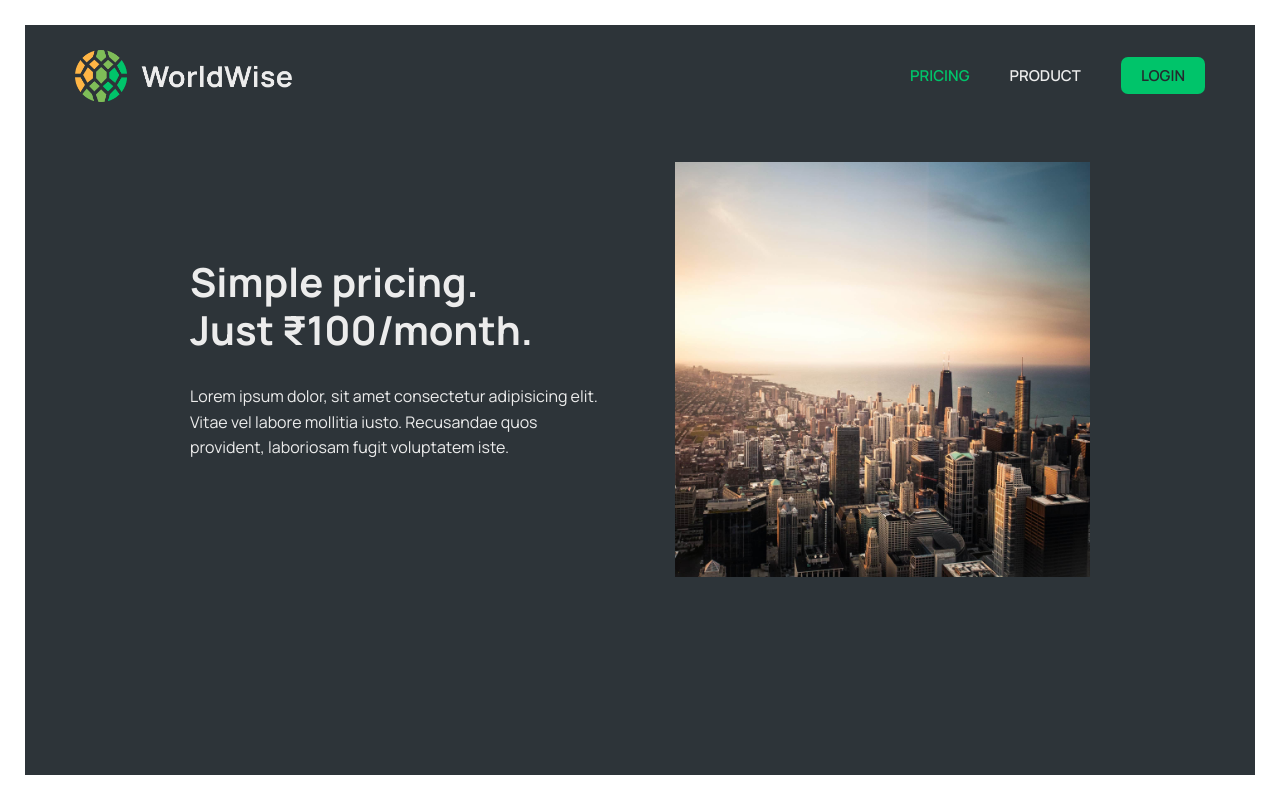
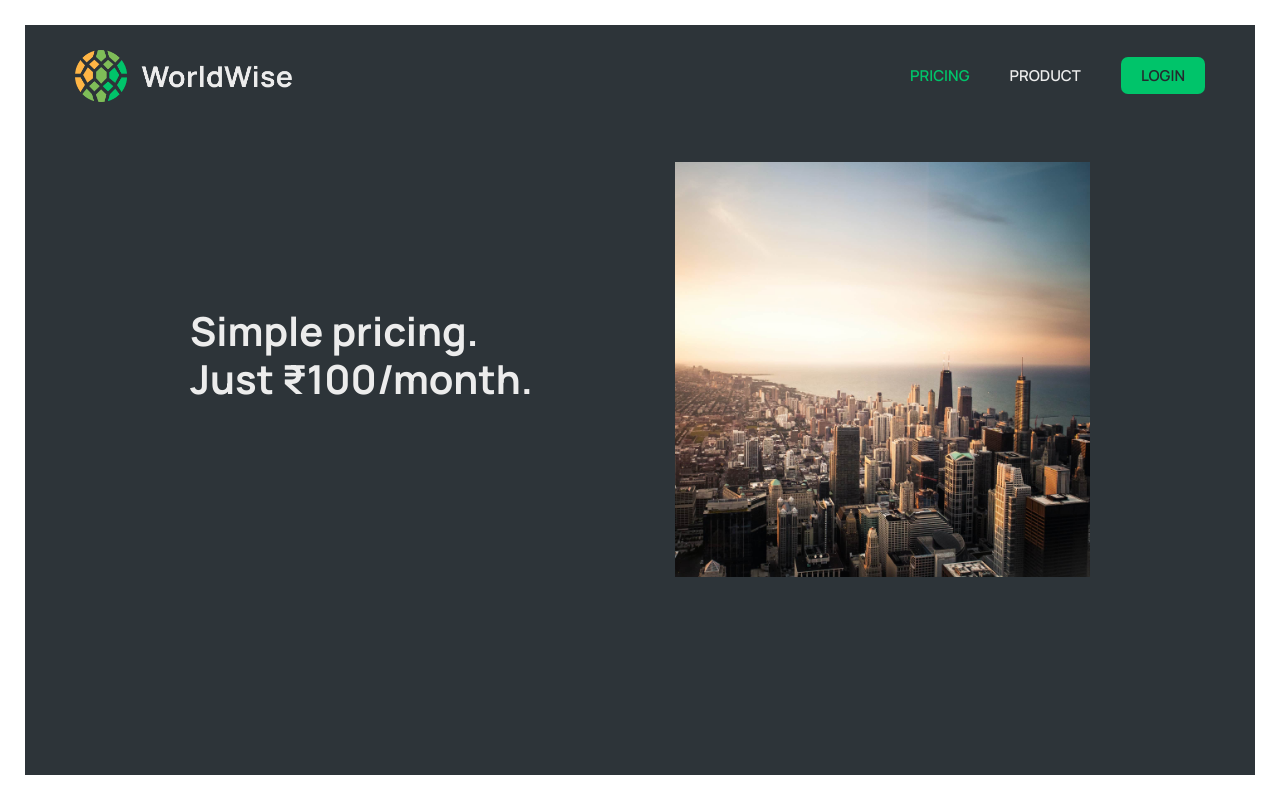
Before and after one commit to vikasdb1999/WorldWise-Final, a React (Vite) app: page /pricing in a window 1280 px wide. Built offline with nearby package versions, Linux system fonts and the light colour scheme; no server answers.

Commit message:
Update Pricing.jsx

```diff
--- a/src/pages/Pricing.jsx
+++ b/src/pages/Pricing.jsx
@@ -13,11 +13,7 @@ export default function Product() {
             <br />
             Just ₹100/month.
           </h2>
-          <p>
-            Lorem ipsum dolor, sit amet consectetur adipisicing elit. Vitae vel
-            labore mollitia iusto. Recusandae quos provident, laboriosam fugit
-            voluptatem iste.
-          </p>
+
         </div>
         <img src="img-2.jpg" alt="overview of a large city with skyscrapers" />
       </section>
```
